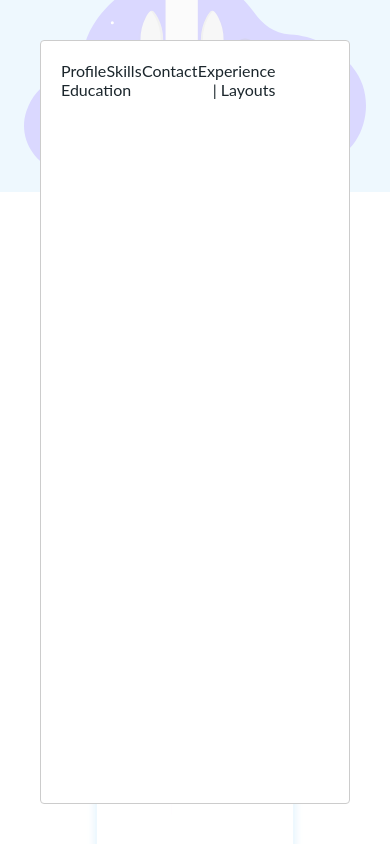
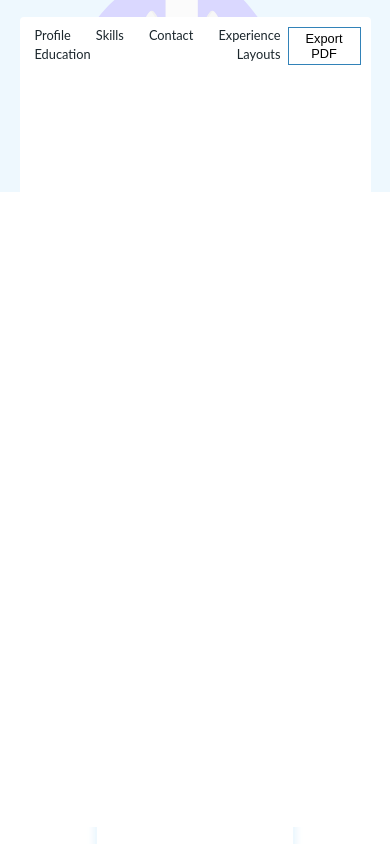
Before and after one commit to AlexDoutsinis/fast-resume, a Gatsby site: page / in a window 390 px wide. Both pictures are taken after a click on the element 195 px from the left and 1074 px from the top of the page. Shown: the part 652-1496 px from the top of the page. Built offline with nearby package versions, Linux system fonts and the light colour scheme; Gatsby itself is replaced by a stand-in of ours; a web font is replaced by a local one.

Commit message:
resumeBuilder: create navbar for small screens

```diff
--- a/src/components/resumeBuilder/navbar.tsx
+++ b/src/components/resumeBuilder/navbar.tsx
@@ -11,8 +11,9 @@ const Navbar = () => {
         <li>Contact</li>
         <li>Experience</li>
         <li>Education</li>
-        <li>| Layouts</li>
+        <li>Layouts</li>
       </ul>
+      <button>Export PDF</button>
     </NavStyled>
   )
 }
--- a/src/components/templateList/modal.tsx
+++ b/src/components/templateList/modal.tsx
@@ -17,6 +17,24 @@ type Props = {
 
 Wrapper.setAppElement("#___gatsby")
 
+const customStyles = {
+  content: {
+    // top: "50%",
+    // left: "50%",
+    // right: "auto",
+    // bottom: "auto",
+    // marginRight: "-50%",
+    // transform: "translate(-50%, -50%)",
+
+    padding: "10px",
+    top: "2%",
+    left: "5%",
+    right: "5%",
+    bottom: "2%",
+    border: "none",
+  },
+}
+
 const Modal: React.FC<Props> = props => {
   const {
     children,
@@ -35,6 +53,7 @@ const Modal: React.FC<Props> = props => {
       isOpen={isModalOpen}
       onRequestClose={closeModal}
       contentLabel={currentTemplate}
+      style={customStyles}
     >
       {children}
 
--- a/src/styled/resumeBuilderStyles.ts
+++ b/src/styled/resumeBuilderStyles.ts
@@ -1,35 +1,30 @@
 import styled from "styled-components"
 
 export const NavStyled = styled.nav`
-  /* width: 100%; */
   display: flex;
   flex-direction: row;
-  /* justify-content: center;
-  justify-items: center; */
+  font-size: 0.8rem;
+  justify-content: space-between;
 
   ul {
-    flex-basis: 80%;
+    flex-basis: 85%;
     display: flex;
     flex-direction: row;
     flex-wrap: wrap;
     justify-content: space-between;
 
     li {
-      /* border: solid red 1px; */
-      /* display: inline-block; */
-      /* padding-left: 10px; */
-
-      /* &:first-child {
-        padding: 0;
-      }
-
-      &:nth-child(4) {
-        padding: 0;
-      }
-
-      &:last-child {
-        padding: 0;
-      } */
+      padding-left: 5px;
     }
   }
+
+  button {
+    background: none;
+    padding: 3px 6px;
+    margin-left: 7px;
+    font-size: inherit;
+    border: solid var(--blue-color) 1px;
+    display: inline-block;
+    align-self: flex-start;
+  }
 `
```
